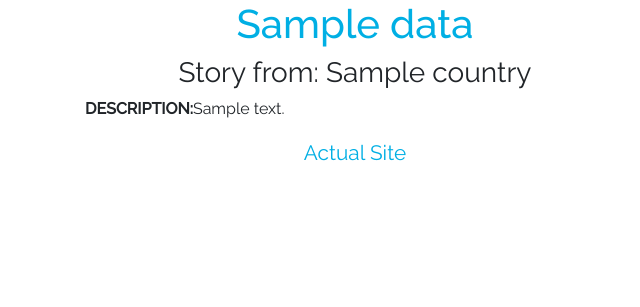
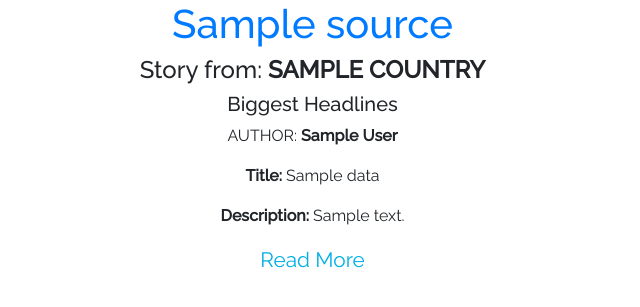
Before and after one commit to andykimchris/News-Show, a Django app: template news/templates/sources.html in a window 1280 px wide. Shown: the part 107-414 px from the top of the page, without its empty margins (0-640 px from the left). Run offline with Django 3.2, Linux system fonts and the light colour scheme; the template is opened without the code that fills it: most values are stand-ins (such as "Sample title", 1, 10 or a date in 2020); some libraries are stand-ins or nearby versions.

Commit message:
rendered headline data

```diff
--- a/news/templates/base.html
+++ b/news/templates/base.html
@@ -1,5 +1,6 @@
 {% load bootstrap4 %}
 {%  load static %}
+{% load sass_tags %}
 
 <!DOCTYPE html>
 <html>
--- a/news/templates/sources.html
+++ b/news/templates/sources.html
@@ -1,29 +1,41 @@
-{% extends 'base.html' %}
+{% extends 'base.html' %} {% block content %} {{block.super}}
 
-{% block content %}
-{{block.super}}
+<div class="">
+  <div class="row sources">
+    {% for source in sources_articles %}
 
-<div class="container">
-<div class="row sources">
+    <div class="col-lg-6">
+      <h1 class="text-center">
+        <a href="{{ source.url }}"> {{source.name}} </a>
+        </h1>
+      <h4 class="text-center">
+        Story from: <strong>{{source.country|upper}}</strong>
+      </h4>
 
-{%  for data in sources_articles %}
+      <h5 class="text-center">Biggest Headlines</h5>
 
-<div class="col-lg-6">
+      {% for headline in top_headlines %}
+      {%if headline.source.id == source.id %}
+        {% if headline.author %}
+                <p class="text-center">AUTHOR: <strong> {{ headline.author }} </strong></p>
+                {% else %}
+                <p class="text-center">AUTHOR: <strong> {{ headline.source.name }} </strong></p>
+      {% endif %}
 
-<h1 class="text-center"> {{data.name}}</h1>
-        <h3 class="text-center">Story from:  <strong>{{data.country}}</strong></h3>
+      <p class="text-center"><strong>Title:</strong> {{headline.title}}</p>
+      <p class="articles-description text-center">
+        <strong>Description: </strong>{{headline.description}}
+      </p>
 
-            <p><strong>DESCRIPTION:</strong>{{data.description}}</p>
-            <div class="read-more-link text-center">
-                    <a href="{{data.url}}">
-                            Actual Site
-                          </a>
-            </div>
-            </div>
+      <div class="read-more-link text-center">
+        <a href="{{ headline.url }}"> Read More </a>
+      </div>
 
-              {% endfor %}
+      {% endif %} {% endfor %}
+    </div>
 
-</div>
+    {% endfor %}
+  </div>
 </div>
 
 {% endblock %}
--- a/requirements.txt
+++ b/requirements.txt
@@ -25,6 +25,6 @@ requests==2.27.1
 rjsmin==1.2.0
 six==1.16.0
 soupsieve==2.1
-sqlparse==0.4.1
+sqlparse==0.4.2
 urllib3==1.26.8
 whitenoise==6.0.0
```
Also changed, not shown: news_show/settings.py (+10 -1 lines).
